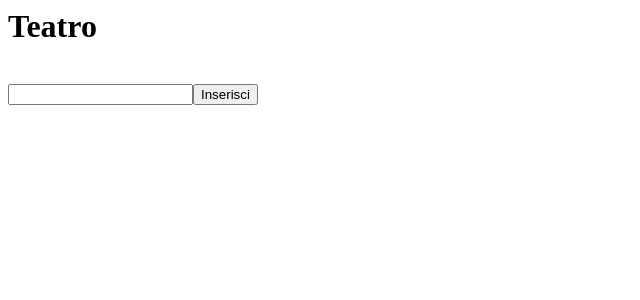
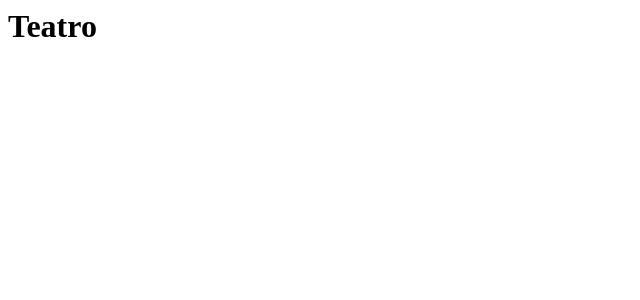
Before and after one commit to EliaP2000/Teatro, an Angular app: page / in a window 1280 px wide. Shown: the top 300 px of the page, without its empty margins (0-640 px from the left). Built offline with nearby package versions, Linux system fonts and the light colour scheme.

Commit message:
2 files modified

```diff
--- a/src/app/app.component.html
+++ b/src/app/app.component.html
@@ -1,6 +1,6 @@
 <h1>Teatro</h1>
 <br />
-<div class="divEntry" style="visibility:visibile">
+<div *ngIf = "selezionata !== undefined">
   <input id="key" #key type="text" />
   <button id="bottoneKey" (click)="EntryDatabase(key.value)">Inserisci</button>
   <p id="output"></p>
--- a/src/app/app.component.ts
+++ b/src/app/app.component.ts
@@ -28,6 +28,7 @@ export class AppComponent {
   public style: CSSStyleDeclaration;
   bottoni = [];
   bottoni1 = [];
+  selezionata: string;
 
   constructor() {
     this.bottoni = Array(70)
@@ -98,4 +99,10 @@ export class AppComponent {
       }
     }
   }
+  seleziona(name: string) {
+    this.selezionata = name;
+  }
+  clean() {
+    this.selezionata=undefined;
+  }
 }
```
